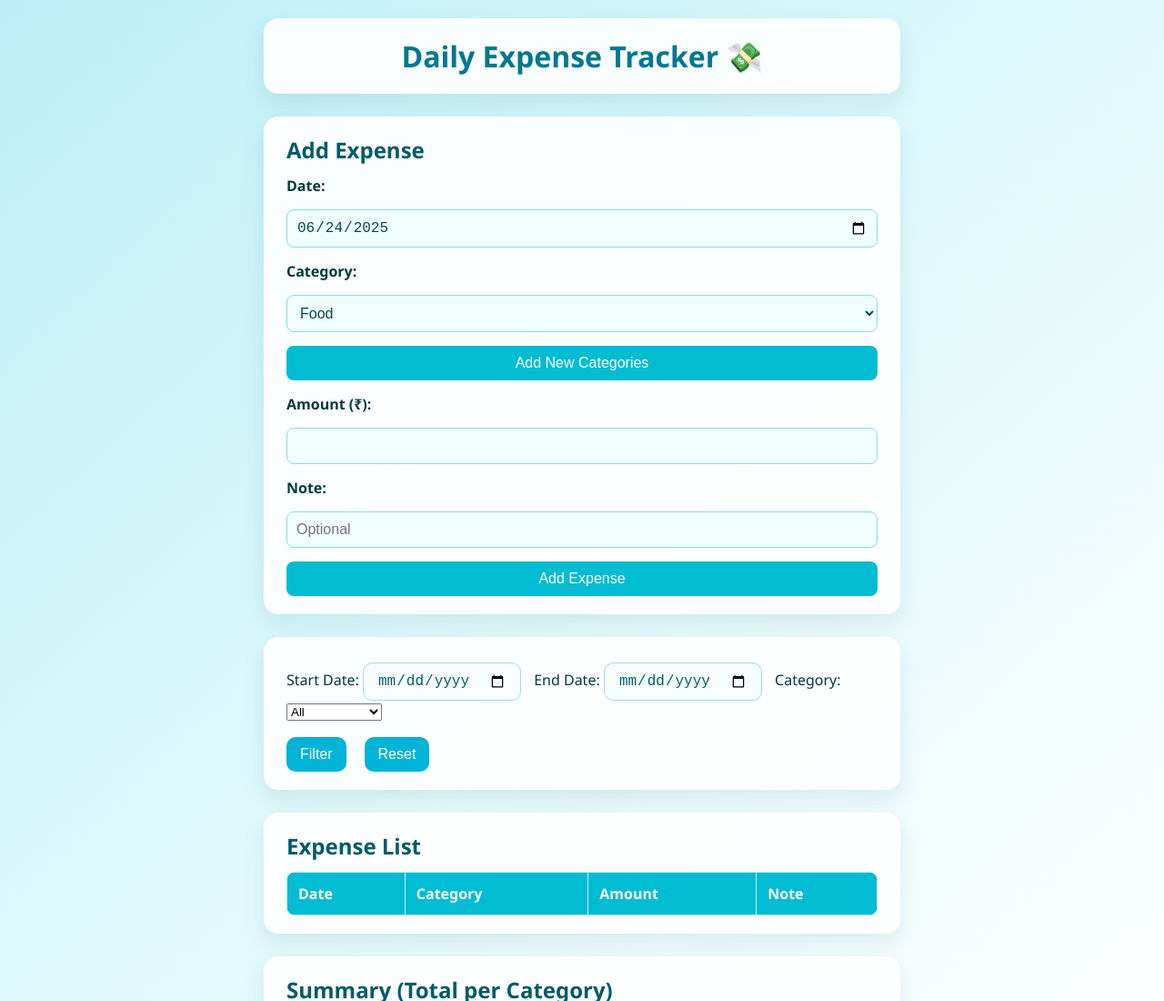
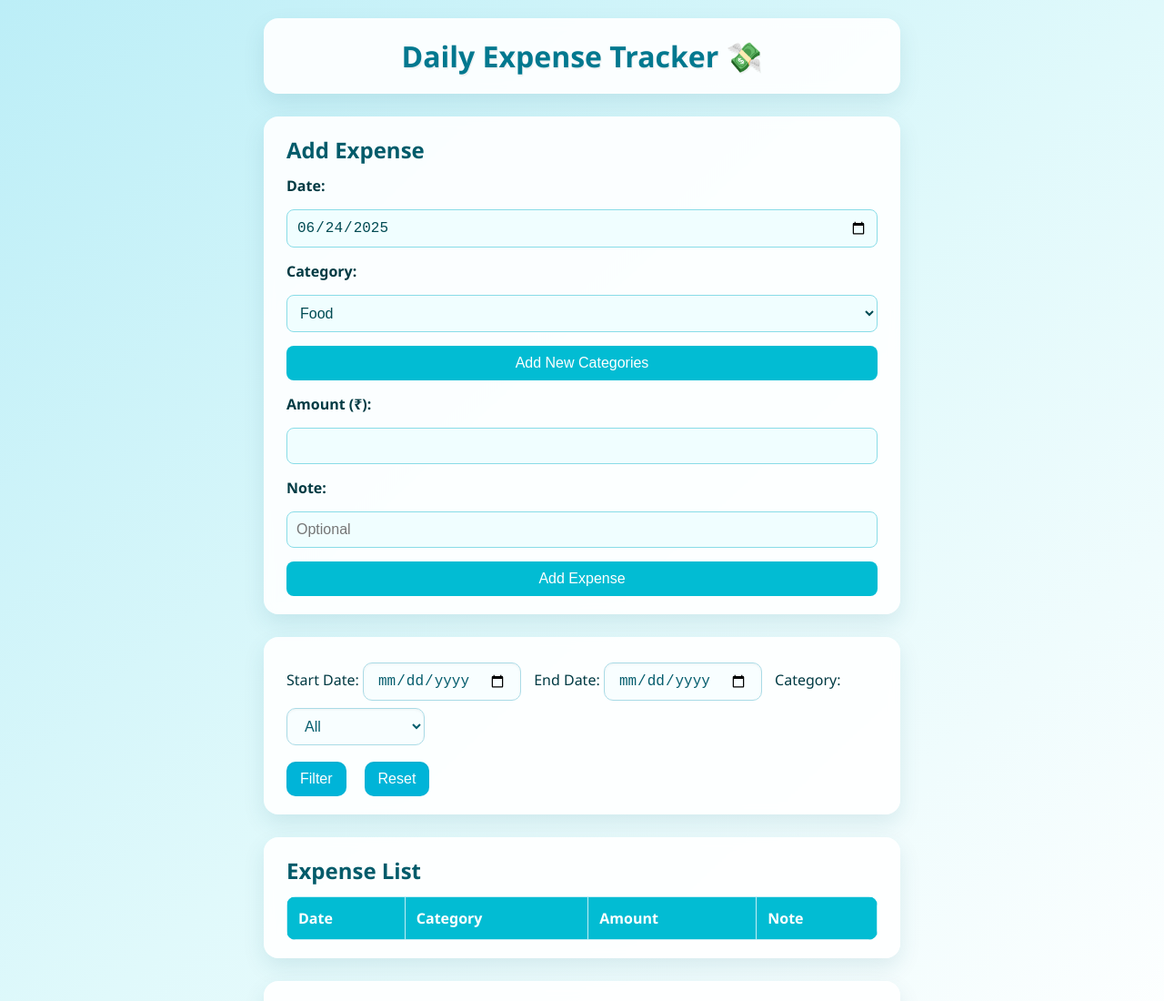
Before and after one commit to Harshsanjaybhaipatel/Expense-tracker, a plain HTML site: page index.html in a window 1280 px wide. Shown: the top 1100 px of the page at 91% size. Drawn offline with Linux system fonts and the light colour scheme.

Commit message:
Update style.css

```diff
--- a/style.css
+++ b/style.css
@@ -162,3 +162,20 @@
     gap: 10px;
     margin-top: 10px;
   }
+
+ #filter-section select {
+    padding: 10px 15px;
+    margin: 8px 10px 0 0;
+    border-radius: 10px;
+    border: 1px solid #aadbe6;
+    background: #f8feff;
+    box-shadow: inset 0 1px 3px rgba(0,0,0,0.05);
+    font-size: 1rem;
+    color: #055d6d;
+  }
+
+  .button-group {
+    display: flex;
+    gap: 10px;
+    margin-top: 10px;
+  }
```
